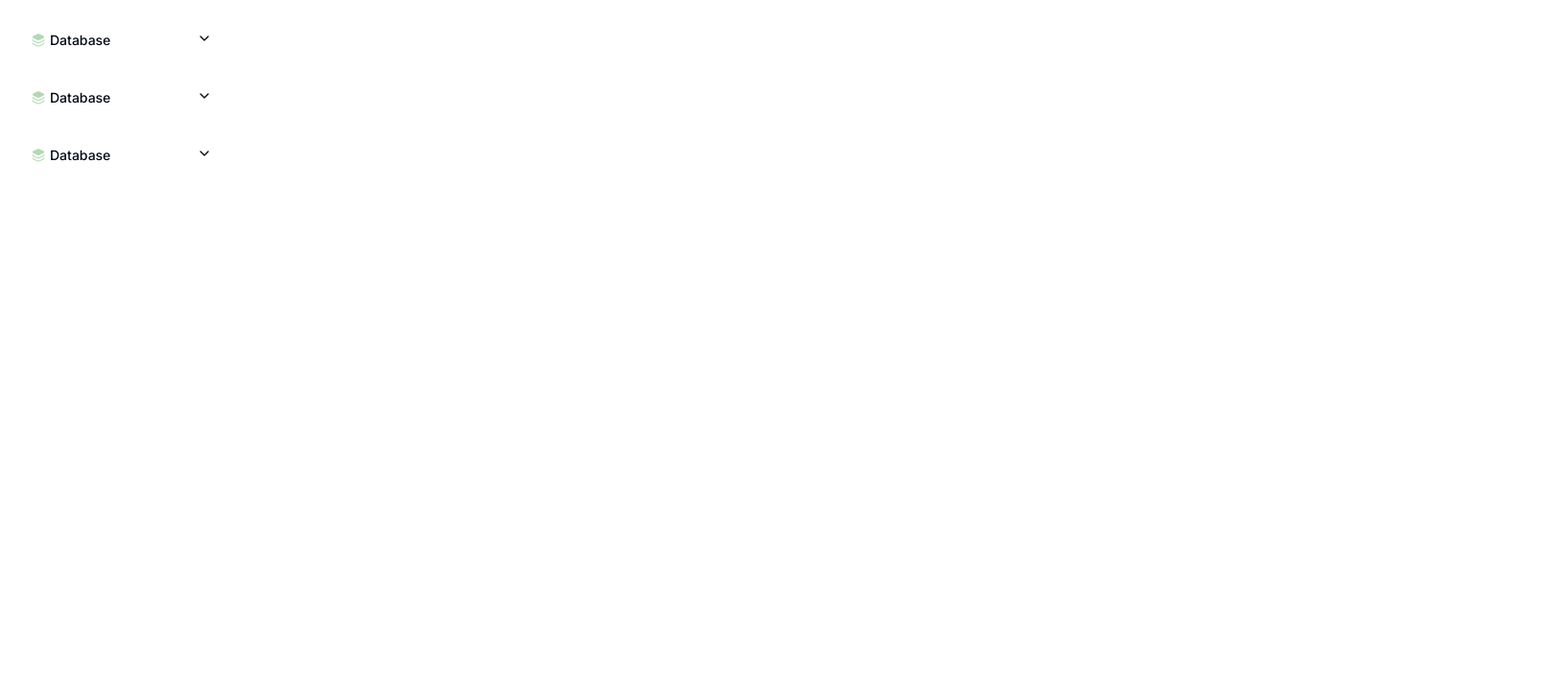
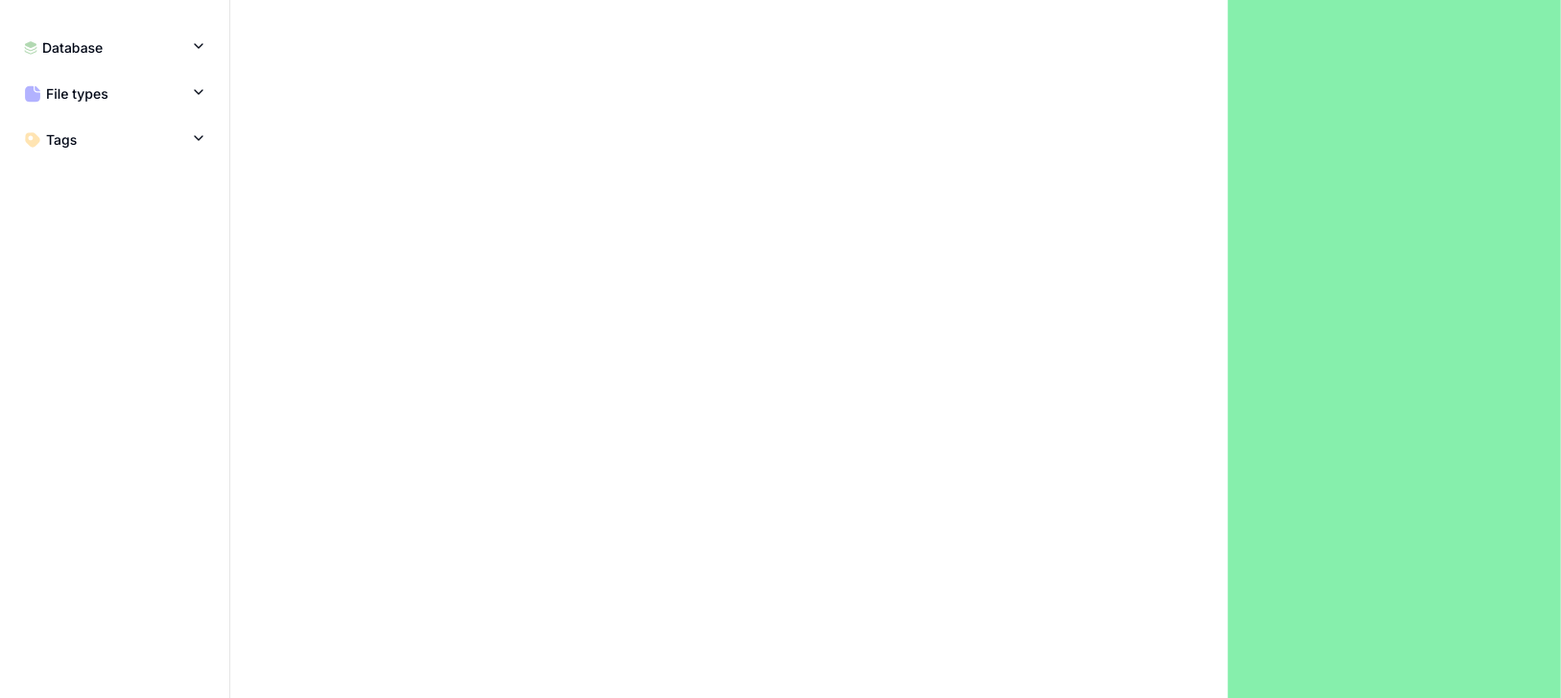
Before and after one commit to bftawfik/doc-manager, a Next.js app: page / in a window 1280 px wide. Shown: the top 728 px of the page at 96% size, 1627 px wide, since content can reach past the window. Built offline with nearby package versions, Linux system fonts and the light colour scheme.

Commit message:
#2 layout handler component

```diff
--- /dev/null
+++ b/src/app/_components/sidebarMenu/SideBarMenu.tsx
@@ -0,0 +1,22 @@
+"use client";
+import React from "react";
+import { AccordionNav } from "../accordionNav/AccordionNav";
+import { DbIcon, FilesIcon, TagsIcon } from "../svgs";
+import { databaseMenu, filesMenu, tagsMenu } from "@/app/_mocks/sideBarData";
+interface SideBarMenuProps {
+  className?: string;
+}
+
+const SideBarMenu = ({
+  className = "border-e border-black/10 flex flex-col gap-3 shrink-0 py-8 px-4 lg:w-60",
+}: SideBarMenuProps) => {
+  return (
+    <aside className={className}>
+      <AccordionNav menus={databaseMenu} title="Database" icon={DbIcon} />
+      <AccordionNav menus={filesMenu} title="File types" icon={FilesIcon} />
+      <AccordionNav menus={tagsMenu} title="Tags" icon={TagsIcon} />
+    </aside>
+  );
+};
+
+export default SideBarMenu;
--- /dev/null
+++ b/src/app/_components/svgs/FilesIcon.tsx
@@ -0,0 +1,28 @@
+export const FilesIcon: React.FC<SvgProps> = ({
+  className,
+  width = 20,
+  height = 20,
+  fill = "none",
+}) => {
+  return (
+    <svg
+      xmlns="http://www.w3.org/2000/svg"
+      width={width}
+      height={height}
+      viewBox="0 0 20 20"
+      fill={fill}
+      className={className}
+    >
+      <path
+        d="M17.0833 8.49175H14.675C12.7 8.49175 11.0916 6.88341 11.0916 4.90841V2.50008C11.0916 2.04175 10.7166 1.66675 10.2583 1.66675H6.72498C4.15831 1.66675 2.08331 3.33341 2.08331 6.30841V13.6917C2.08331 16.6667 4.15831 18.3334 6.72498 18.3334H13.275C15.8416 18.3334 17.9166 16.6667 17.9166 13.6917V9.32508C17.9166 8.86675 17.5416 8.49175 17.0833 8.49175Z"
+        fill="#0000FF"
+        fill-opacity="0.3"
+      />
+      <path
+        d="M13.1667 1.84158C12.825 1.49991 12.2333 1.73325 12.2333 2.20825V5.11658C12.2333 6.33325 13.2667 7.34158 14.525 7.34158C15.3167 7.34991 16.4167 7.34991 17.3583 7.34991C17.8333 7.34991 18.0833 6.79158 17.75 6.45825C16.55 5.24991 14.4 3.07491 13.1667 1.84158Z"
+        fill="#0000FF"
+        fill-opacity="0.3"
+      />
+    </svg>
+  );
+};
--- /dev/null
+++ b/src/app/_components/svgs/TagsIcon.tsx
@@ -0,0 +1,23 @@
+export const TagsIcon: React.FC<SvgProps> = ({
+  className,
+  width = 20,
+  height = 20,
+  fill = "none",
+}) => {
+  return (
+    <svg
+      className={className}
+      xmlns="http://www.w3.org/2000/svg"
+      width={width}
+      height={height}
+      viewBox="0 0 20 20"
+      fill={fill}
+    >
+      <path
+        d="M16.525 7.24992L12.75 3.47492C11.9584 2.68325 10.8667 2.25825 9.75002 2.31659L5.58335 2.51659C3.91669 2.59159 2.59169 3.91659 2.50835 5.57492L2.30835 9.74159C2.25835 10.8583 2.67502 11.9499 3.46669 12.7416L7.24169 16.5166C8.79169 18.0666 11.3084 18.0666 12.8667 16.5166L16.525 12.8583C18.0834 11.3166 18.0834 8.79992 16.525 7.24992ZM7.91669 10.3166C6.59169 10.3166 5.51669 9.24159 5.51669 7.91659C5.51669 6.59159 6.59169 5.51659 7.91669 5.51659C9.24169 5.51659 10.3167 6.59159 10.3167 7.91659C10.3167 9.24159 9.24169 10.3166 7.91669 10.3166Z"
+        fill="#FFA500"
+        fill-opacity="0.3"
+      />
+    </svg>
+  );
+};
--- a/src/app/_components/svgs/index.ts
+++ b/src/app/_components/svgs/index.ts
@@ -1 +1,3 @@
 export * from "./DbIcon";
+export * from "./TagsIcon";
+export * from "./FilesIcon";
--- /dev/null
+++ b/src/app/_components/viewHandler/ViewHandler.tsx
@@ -0,0 +1,45 @@
+"use client";
+import clsx from "clsx";
+import React, { useState } from "react";
+
+const ViewHandler = () => {
+  const [detailsSection, setDetailsSection] = useState(false);
+  const [gridView, setGridView] = useState(false);
+  const handleViewDetailsSection = () => {
+    setDetailsSection(!detailsSection);
+  };
+  return (
+    <main className="w-full flex flex-row h-full relative">
+      <div
+        className={clsx(
+          " py-8 px-4 h-full transition-[width] duration-300 ease-in-out w-full ",
+          { "w-2/3": detailsSection }
+        )}
+      >
+        <div
+          className={clsx(
+            "flex flex-col gap-4 w-full h-full",
+            { "grid grid-cols-2": gridView && detailsSection },
+            { "grid grid-cols-3": gridView && !detailsSection }
+          )}
+        >
+          {/* here's the position of the cards/button that opens details aside */}
+        </div>
+      </div>
+
+      <aside
+        className={clsx(
+          "absolute h-full  bg-green-300 right-0 top-0 w-1/3 transition-transform duration-300 ease-in-out",
+          {
+            "translate-x-0 ": detailsSection,
+            "translate-x-full ": !detailsSection,
+          }
+        )}
+      >
+        {/* here's the content of the detailed opend card */}
+      </aside>
+    </main>
+  );
+};
+
+export default ViewHandler;
--- /dev/null
+++ b/src/app/_mocks/sideBarData.tsx
@@ -0,0 +1,74 @@
+const handleButtonClick = (id: number) => {
+  console.log(id);
+};
+export const databaseMenu = [
+  {
+    id: 1,
+    title: "Holding",
+    handler: () => handleButtonClick(1),
+  },
+  {
+    id: 2,
+    title: "Investmennts",
+    handler: () => handleButtonClick(2),
+  },
+  {
+    id: 3,
+    title: "The MarQ",
+    handler: () => handleButtonClick(3),
+  },
+  {
+    id: 4,
+    title: "Technology",
+    handler: () => handleButtonClick(4),
+  },
+];
+export const filesMenu = [
+  {
+    id: 1,
+    title: "PDF",
+    handler: () => handleButtonClick(1),
+  },
+  {
+    id: 2,
+    title: "Word",
+    handler: () => handleButtonClick(2),
+  },
+  {
+    id: 3,
+    title: "Excel",
+    handler: () => handleButtonClick(3),
+  },
+  {
+    id: 4,
+    title: "Powerpoint",
+    handler: () => handleButtonClick(4),
+  },
+];
+export const tagsMenu = [
+  {
+    id: 1,
+    title: "Finantial",
+    handler: () => handleButtonClick(1),
+  },
+  {
+    id: 2,
+    title: "Bills",
+    handler: () => handleButtonClick(2),
+  },
+  {
+    id: 3,
+    title: "Informative",
+    handler: () => handleButtonClick(3),
+  },
+  {
+    id: 4,
+    title: "contract",
+    handler: () => handleButtonClick(4),
+  },
+  {
+    id: 5,
+    title: "new",
+    handler: () => handleButtonClick(4),
+  },
+];
--- a/src/app/layout.tsx
+++ b/src/app/layout.tsx
@@ -2,6 +2,8 @@ import "./globals.css";
 
 import type { Metadata } from "next";
 import { Inter } from "next/font/google";
+import "./globals.css";
+import SideBarMenu from "./_components/sidebarMenu/SideBarMenu";
 
 const inter = Inter({ subsets: ["latin"] });
 
@@ -19,7 +21,13 @@ export default function RootLayout({
 }>) {
   return (
     <html lang="en">
-      <body className={inter.className}>{children}</body>
+      <body className={inter.className}>
+        <div className="flex min-h-screen flex-row flex-nowrap w-full h-full">
+          <SideBarMenu />
+
+          <div className="flex-1">{children}</div>
+        </div>
+      </body>
     </html>
   );
 }
--- a/src/app/page.tsx
+++ b/src/app/page.tsx
@@ -1,46 +1,10 @@
 "use client";
 
-import { AccordionNav } from "./_components/accordionNav/AccordionNav";
-import { DbIcon } from "./_components/svgs";
+import ViewHandler from "./_components/viewHandler/ViewHandler";
+
+
 
 //eslint-disable-next-line import/no-unused-modules
 export default function Home() {
-  const handleButtonClick = (id: number) => {
-    console.log(id);
-  };
-
-  const menus = [
-    {
-      id: 1,
-      title: "Holding",
-      handler: () => handleButtonClick(1),
-    },
-    {
-      id: 2,
-      title: "Investmennts",
-      handler: () => handleButtonClick(2),
-    },
-    {
-      id: 3,
-      title: "The MarQ",
-      handler: () => handleButtonClick(3),
-    },
-    {
-      id: 4,
-      title: "Technology",
-      handler: () => handleButtonClick(4),
-    },
-  ];
-  return (
-    <main className="min-h-screen p-6">
-      <div className="grid grid-cols-12">
-        <div className="col-span-2 flex flex-col gap-6">
-          <AccordionNav menus={menus} title="Database" icon={DbIcon} />
-          <AccordionNav menus={menus} title="Database" icon={DbIcon} />
-          <AccordionNav menus={menus} title="Database" icon={DbIcon} />
-        </div>
-        <div className="col-span-10"></div>
-      </div>
-    </main>
-  );
+  return <ViewHandler />;
 }
```
